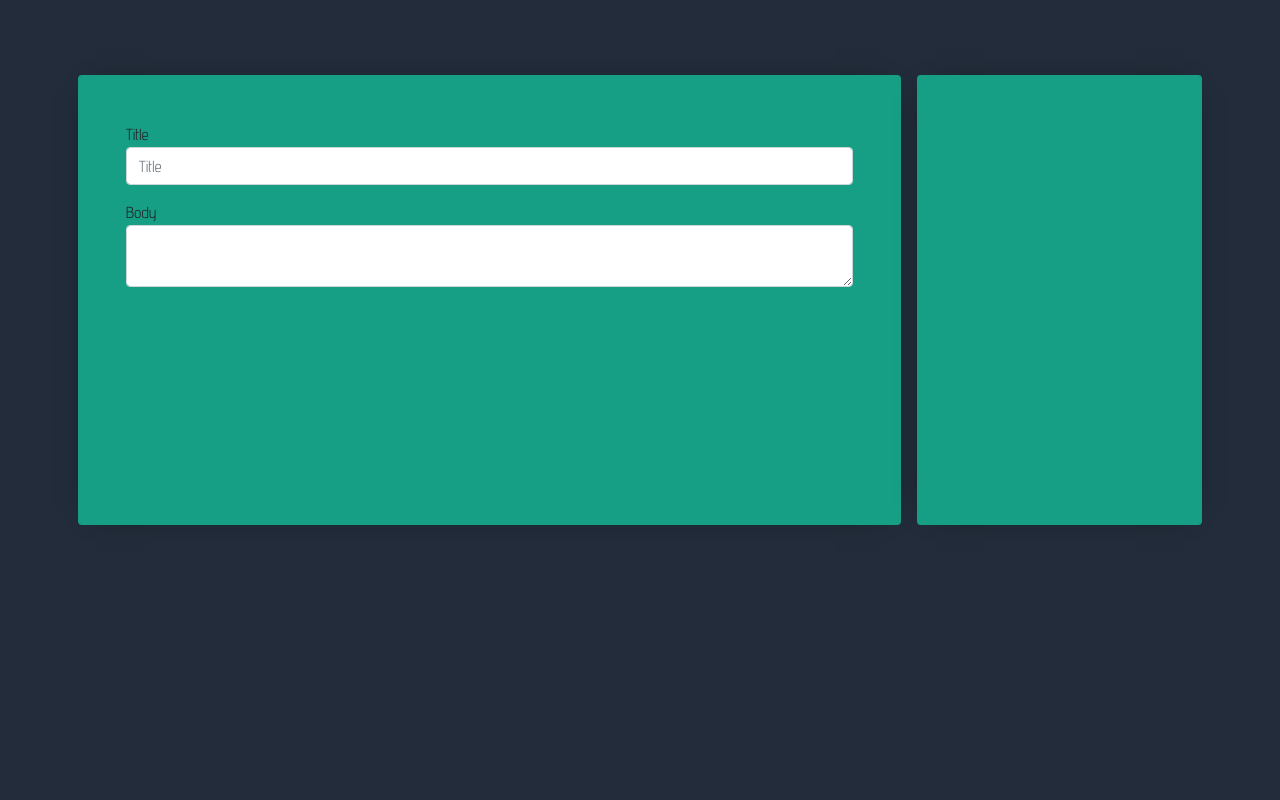
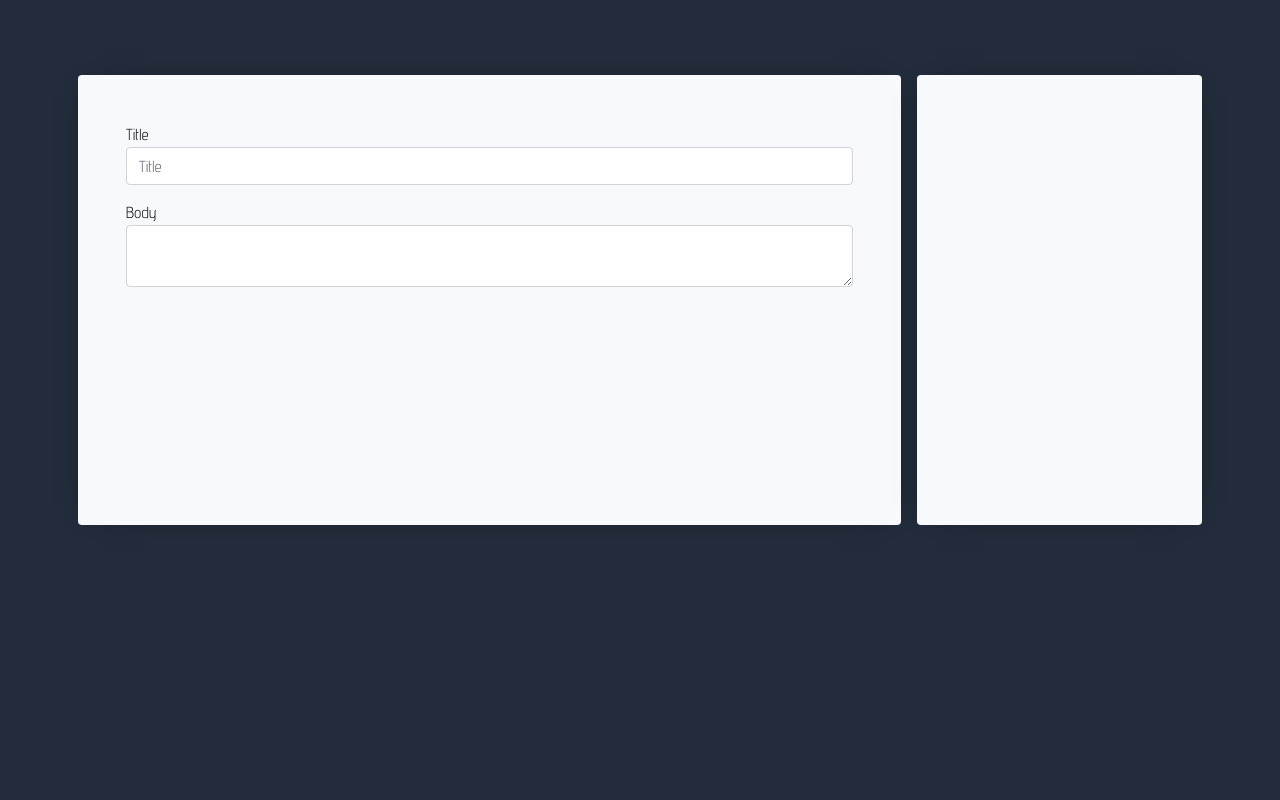
Before and after one commit to stureling/Portfolio, a Flask app: page /modify/1 in a window 1280 px wide. Shown: the part 56-856 px from the top of the page. Run offline with Flask 2, Linux system fonts and the light colour scheme; a user stored in the database is signed in; some libraries are stand-ins or nearby versions.

Commit message:
Added modify and edit page

```diff
--- a/web/main.py
+++ b/web/main.py
@@ -124,7 +124,7 @@ def login():
             flash("Invalid login, please try again.", "danger")
         elif authorized:
             flash("Login succesful.", "success")
-            return redirect(url_for("add"))
+            return redirect(url_for("edit"))
 
     return render_template("login.html")
 
--- a/web/templates/add.html
+++ b/web/templates/add.html
@@ -3,9 +3,10 @@
 {% block body %}
 <div class="h-100 container mw-100">
   <div class="h-75 row align-items-center">
-    <table class="table  table-striped table-dark
+    <div class="col p-5 m-5 light-green bg-shadow-dark rounded">
+    <table class="table  table-light
 		  table-hover">
-      <thead class="thead-dark">
+      <thead class="thead-light">
 	<tr>
 	  {% for field in table_fields %}
 	  <th scope="col">{{field}}</th>
@@ -35,6 +36,7 @@
 	{% endfor %}
       </tbody>
     </table>
+    </div>
   </div>
 </div>
 {% endblock %}
--- a/web/templates/modify.html
+++ b/web/templates/modify.html
@@ -2,8 +2,8 @@
 
 {% block body %}
 <div class="h-100 container">
-  <div class="h-75 row align-items-center o">
-    <div class="h-75 col w-75 m-2 p-5 light-green bg-shadow-dark rounded">
+  <div class="h-75 row align-items-center">
+    <div class="h-75 col w-75 m-2 p-5 bg-light bg-shadow-dark rounded">
 
       <!-- Form for input -->
       <div class="input group mb-3">
@@ -21,7 +21,7 @@
 
     </div>
 
-    <div class="h-75 col-3 w-25 m-2 light-green bg-shadow-dark rounded">
+    <div class="h-75 col-3 w-25 m-2 bg-light bg-shadow-dark rounded">
     </div>
 
   </div>
```
